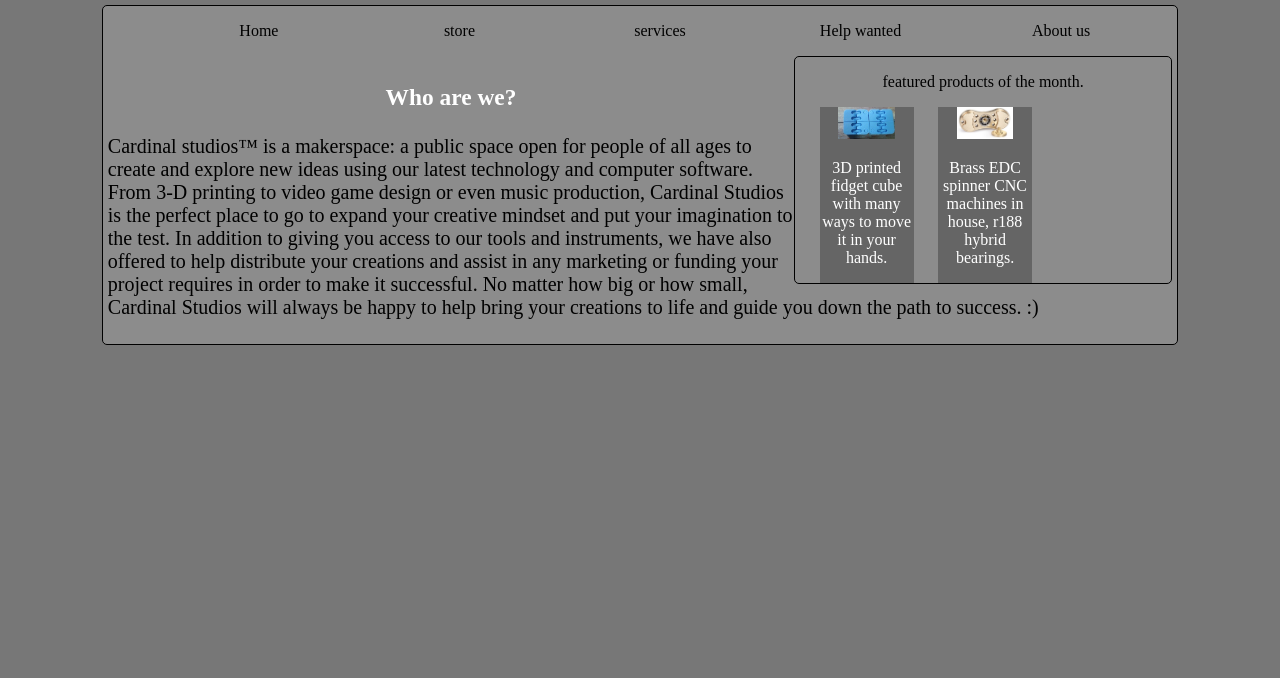
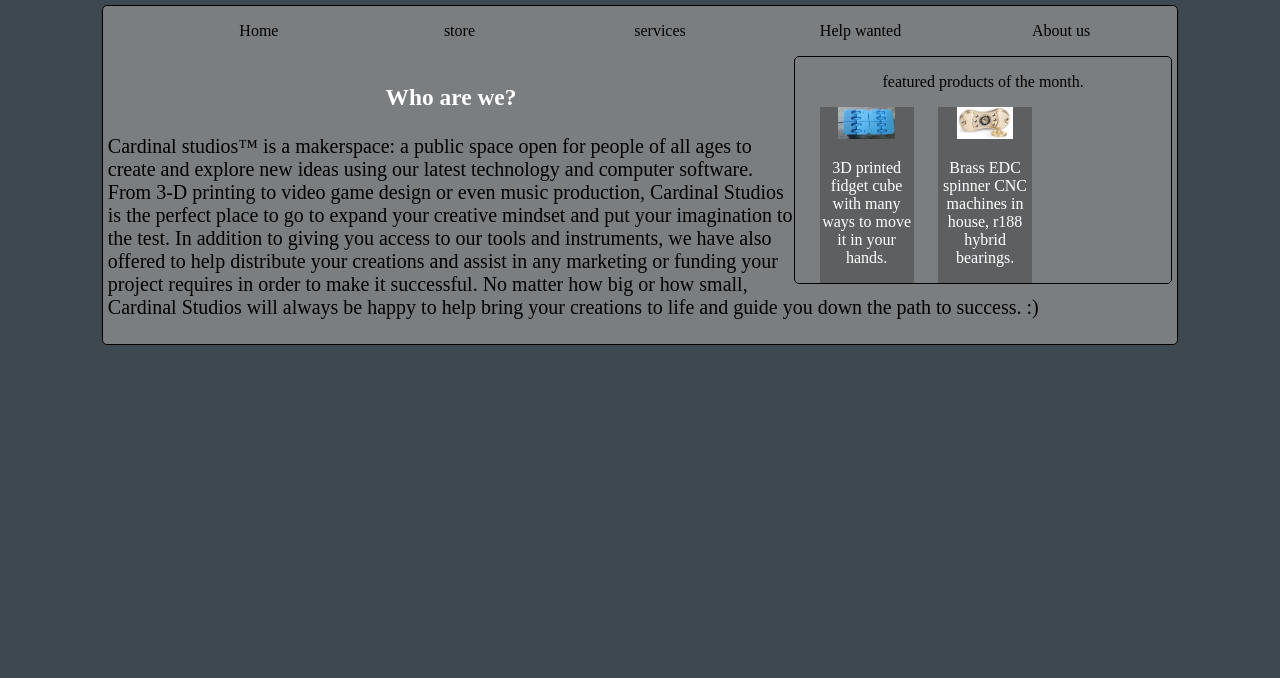
Before and after one commit to dereksmtux/cardinal-studios, a plain HTML site: page index.html in a window 1280 px wide. Shown: the part 122-800 px from the top of the page. Drawn offline with Linux system fonts and the light colour scheme.

Commit message:
Add files via upload

```diff
--- a/style.css
+++ b/style.css
@@ -3,7 +3,7 @@ h1,h2,h3 {
   text-align: center;
 }
 body {
-  background-color: #777;
+  background-color: #3D4851;
 }
 .header {
   display: none;
```
